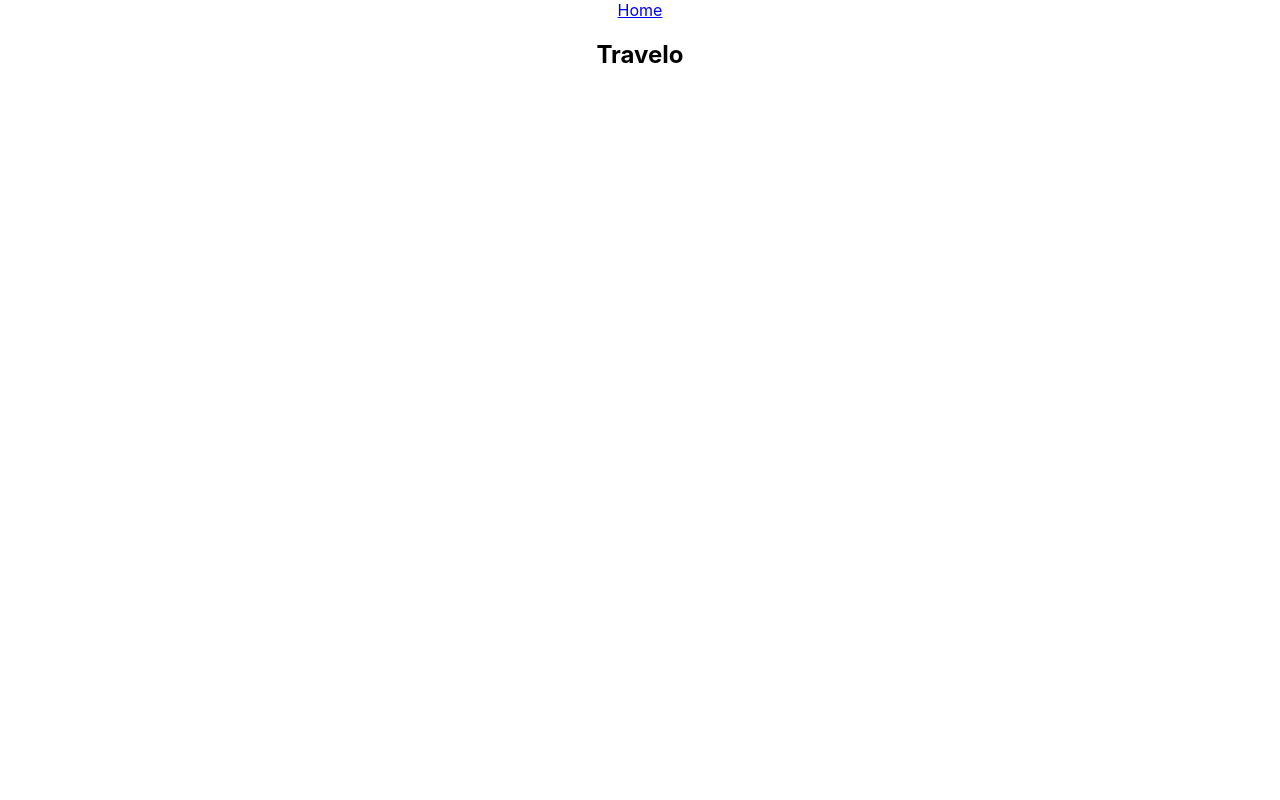
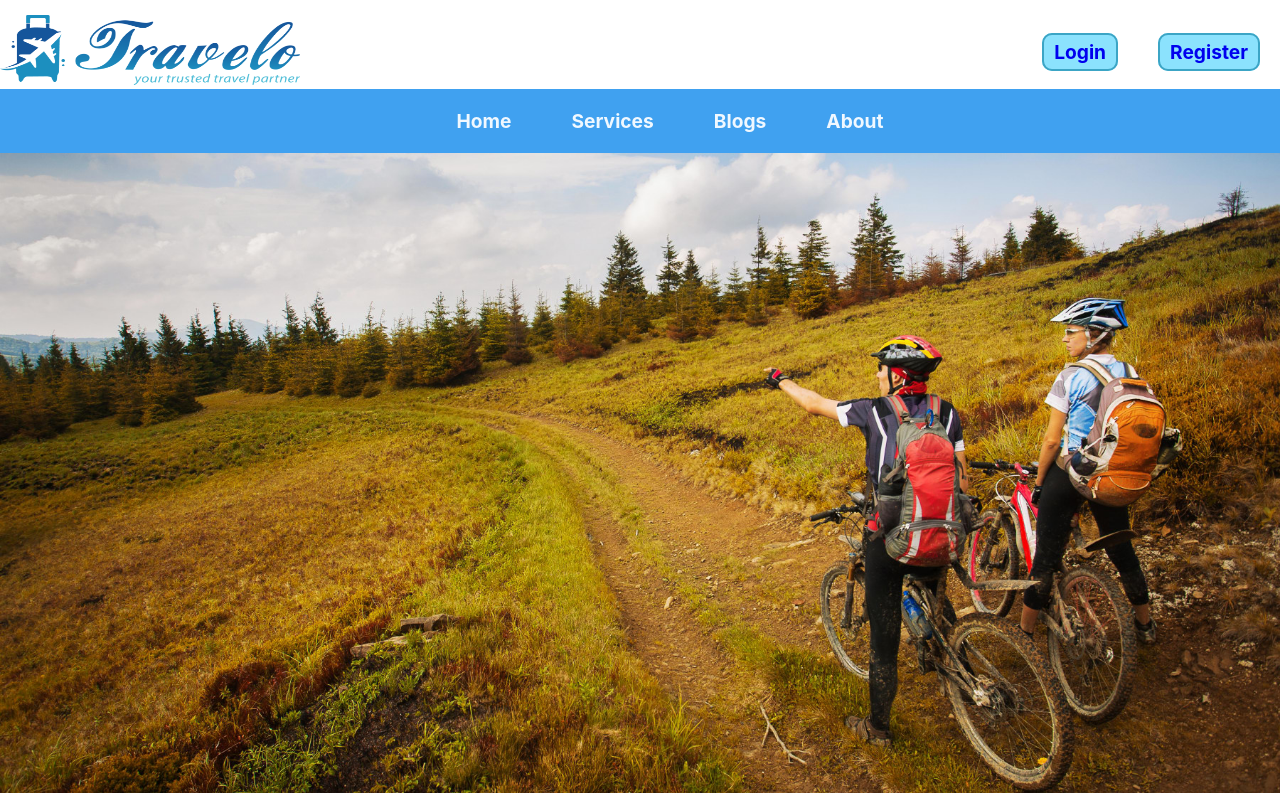
Before and after one commit to Shahariarshadhin/Travelo, a React (Create React App) app: page / in a window 1280 px wide. Built offline with nearby package versions, Linux system fonts and the light colour scheme.

Commit message:
work on header section

```diff
--- a/src/components/Header/Header.css
+++ b/src/components/Header/Header.css
@@ -0,0 +1,36 @@
+.nav-logo{
+    display: flex;
+    justify-content: space-between;
+    margin-top: 15px;
+    align-items: center;
+}
+
+.nav-logo img{
+    width: 300px;
+    height: 70px;
+}
+
+.nav-logo a{
+    text-decoration: none;
+    margin-left: 20px;
+    font-weight: bolder;
+    font-size: larger;
+    margin-right: 20px;
+    border: 2px solid rgb(60, 165, 197);
+    padding: 5px 10px;
+    border-radius: 10px;
+    background-color: rgb(139, 226, 253);
+}
+
+.nav a{
+    text-decoration: none;
+    margin-left: 60px;
+    font-weight: bolder;
+    font-size: larger;
+    color: aliceblue;
+}
+.nav{
+    background-color: rgb(64, 161, 240);
+
+    padding: 20px;
+}
--- a/src/components/Header/Header.js
+++ b/src/components/Header/Header.js
@@ -1,12 +1,29 @@
 import React from 'react';
 import { Link } from 'react-router-dom';
+import './Header.css'
+import logo from '../../images/travelo-logo.png'
 
 
 const Header = () => {
     return (
-        <div>
-            <nav>
+        <div className='header'>
+            <nav className='nav-logo'>
+                <div>
+                    <img src={logo} alt="" />
+                </div>
+                <div>
+                    <Link to="/login" >Login</Link>
+                    <Link to="/register" >Register</Link>
+                </div>
+
+            </nav>
+            <nav className='nav'>
                 <Link to="/home" >Home</Link>
+                <Link to="/Services" >Services</Link>
+                <Link to="/blogs" >Blogs</Link>
+
+                <Link to="/about" >About</Link>
+
             </nav>
         </div>
     );
--- a/src/components/Header/Home/Home.css
+++ b/src/components/Header/Home/Home.css
@@ -0,0 +1,4 @@
+.home img{
+    width: 100%;
+
+}
--- a/src/components/Header/Home/Home.js
+++ b/src/components/Header/Home/Home.js
@@ -1,9 +1,15 @@
 import React from 'react';
+import './Home.css'
+import banner from '../../../images/banner.jpg'
+import { Carousel } from 'react-bootstrap';
 
 const Home = () => {
     return (
-        <div>
-            <h2>Travelo</h2>
+        <div className='home'>
+
+            <img src={banner} alt="" />
+
+
         </div>
     );
 };
```
Also changed, not shown: src/images/banner.jpg (added), src/images/travelo-logo.png (added).
